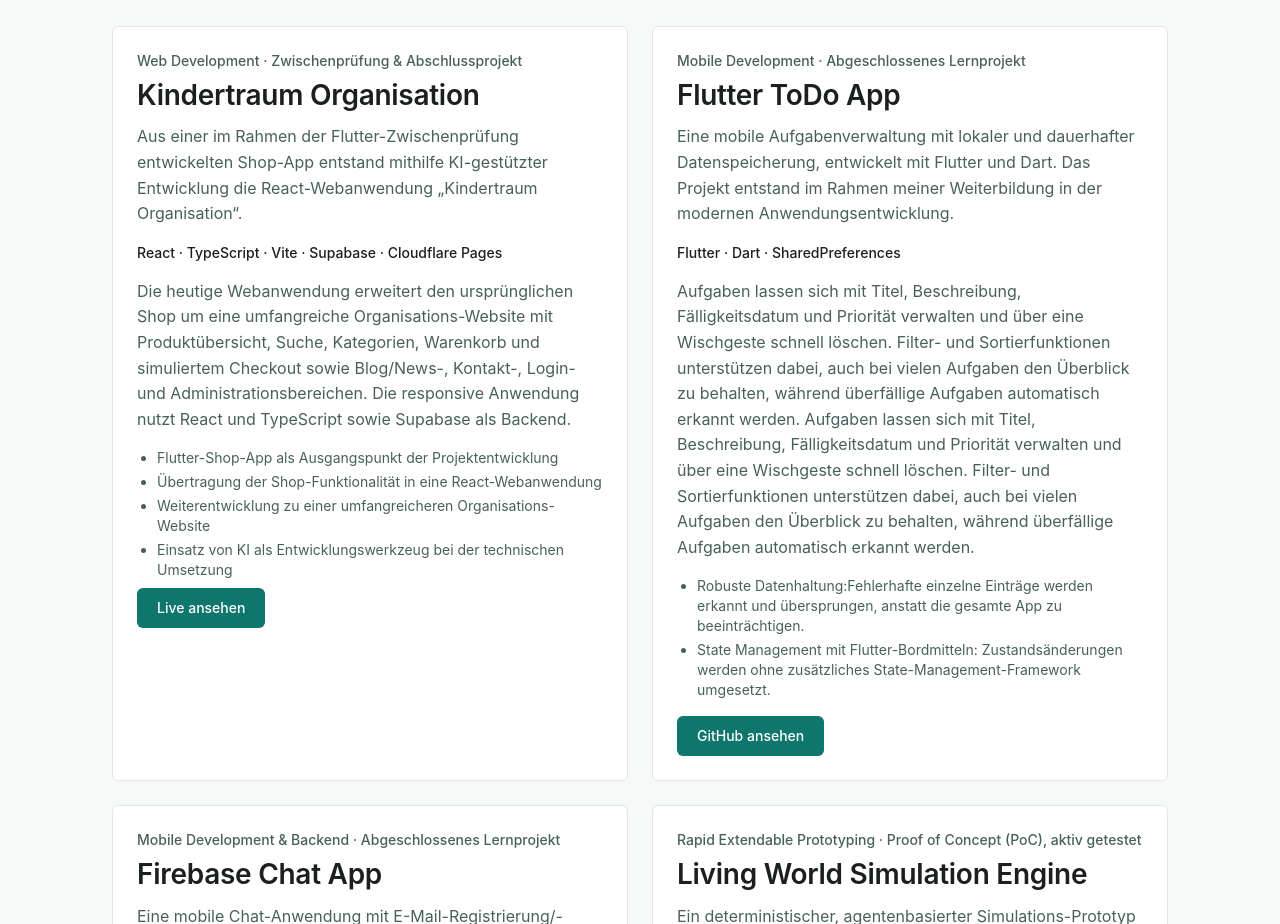
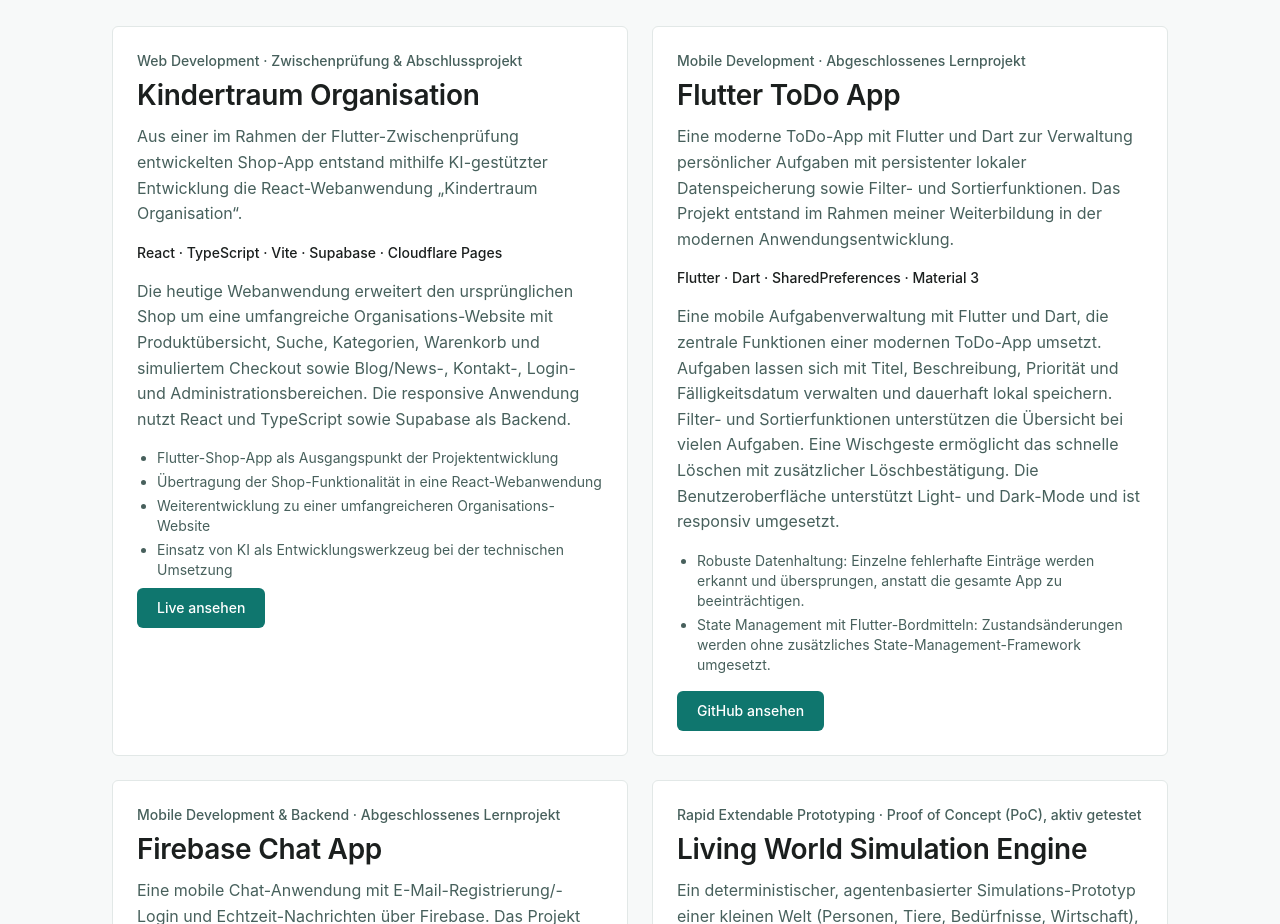
Before and after one commit to Alexandra-S-new/portfolio-alexandra-schetelich, a React (Vite) app: page / in a window 1280 px wide. Shown: the part 1740-2664 px from the top of the page. Built offline with nearby package versions, Linux system fonts and the light colour scheme.

Commit message:
projects-todo-4

```diff
--- a/src/data/projects.ts
+++ b/src/data/projects.ts
@@ -49,21 +49,27 @@ export const projects: Project[] = [
     category: 'Mobile Development',
     status: 'Abgeschlossenes Lernprojekt',
     shortDescription:
-      'Eine mobile Aufgabenverwaltung mit lokaler und dauerhafter Datenspeicherung, entwickelt mit Flutter und Dart. Das Projekt entstand im Rahmen meiner Weiterbildung in der modernen Anwendungsentwicklung.',
+      'Eine moderne ToDo-App mit Flutter und Dart zur Verwaltung persönlicher Aufgaben mit persistenter lokaler Datenspeicherung sowie Filter- und Sortierfunktionen. Das Projekt entstand im Rahmen meiner Weiterbildung in der modernen Anwendungsentwicklung.',
     description:
-      'Aufgaben lassen sich mit Titel, Beschreibung, Fälligkeitsdatum und Priorität verwalten und über eine Wischgeste schnell löschen. Filter- und Sortierfunktionen unterstützen dabei, auch bei vielen Aufgaben den Überblick zu behalten, während überfällige Aufgaben automatisch erkannt werden. Aufgaben lassen sich mit Titel, Beschreibung, Fälligkeitsdatum und Priorität verwalten und über eine Wischgeste schnell löschen. Filter- und Sortierfunktionen unterstützen dabei, auch bei vielen Aufgaben den Überblick zu behalten, während überfällige Aufgaben automatisch erkannt werden.',
-    technologies: ['Flutter', 'Dart', 'SharedPreferences'],
+      'Eine mobile Aufgabenverwaltung mit Flutter und Dart, die zentrale Funktionen einer modernen ToDo-App umsetzt. Aufgaben lassen sich mit Titel, Beschreibung, Priorität und Fälligkeitsdatum verwalten und dauerhaft lokal speichern. Filter- und Sortierfunktionen unterstützen die Übersicht bei vielen Aufgaben. Eine Wischgeste ermöglicht das schnelle Löschen mit zusätzlicher Löschbestätigung. Die Benutzeroberfläche unterstützt Light- und Dark-Mode und ist responsiv umgesetzt.',
+    technologies: ['Flutter', 'Dart', 'SharedPreferences', 'Material 3'],
     features: [
-      'Aufgaben erstellen, bearbeiten, abschließen, per Wischgeste löschen',
-      'Titel, Beschreibung, Fälligkeitsdatum, Priorität',
-      'kombinierbare Status- und Prioritätsfilter mit Sortierung',
-      'automatische Erkennung überfälliger Aufgaben',
-      'persistenter Hell-/Dunkelmodus',
+      'Aufgaben erstellen, bearbeiten und löschen',
+      'Aufgaben als erledigt markieren',
+      'Titel, Beschreibung, Priorität und Fälligkeitsdatum',
+      'Filterung nach Status und Priorität',
+      'Sortierung nach verschiedenen Kriterien',
+      'Swipe-to-delete mit Löschbestätigung',
+      'Persistente lokale Datenspeicherung mit SharedPreferences',
+      'Light- und Dark-Mode',
+      'Responsive Benutzeroberfläche',
+      'Material 3 Design',
     ],
     focus: ['Mobile UI', 'Lokale Datenpersistenz', 'Defensive Fehlerbehandlung'],
-    role: 'Eigenständige praktische Umsetzung im Rahmen der Weiterbildung im Bereich Mobile Development.',
+    role:
+      'Eigenständige praktische Umsetzung im Rahmen der Weiterbildung im Bereich Mobile Development.',
     highlights: [
-      'Robuste Datenhaltung:Fehlerhafte einzelne Einträge werden erkannt und übersprungen, anstatt die gesamte App zu beeinträchtigen.',
+      'Robuste Datenhaltung: Einzelne fehlerhafte Einträge werden erkannt und übersprungen, anstatt die gesamte App zu beeinträchtigen.',
       'State Management mit Flutter-Bordmitteln: Zustandsänderungen werden ohne zusätzliches State-Management-Framework umgesetzt.',
     ],
     keyLearnings: [
```
